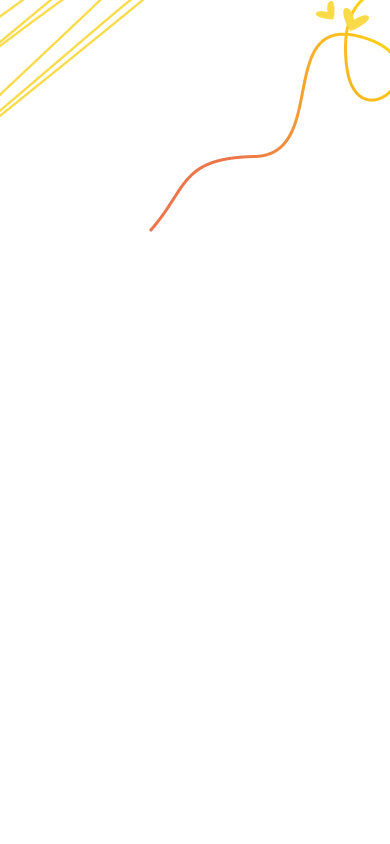
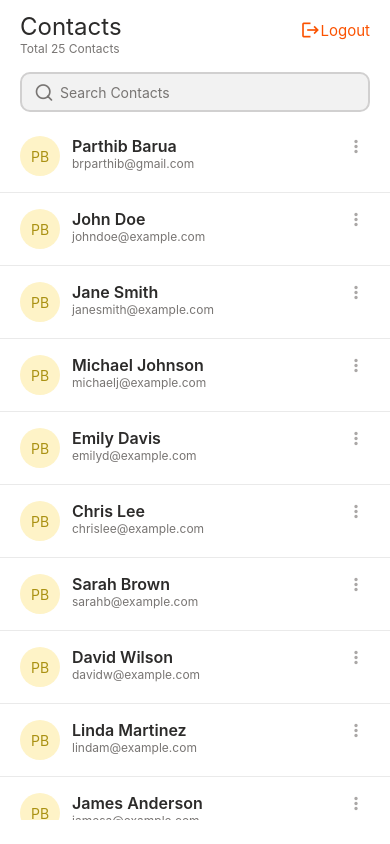
Before and after one commit to Brparthib/ReactNativeApp, a React Native app: screen / in a window 390 px wide. Built offline with nearby package versions, Linux system fonts and the light colour scheme.

Commit message:
contact screen completed

```diff
--- a/App.jsx
+++ b/App.jsx
@@ -1,11 +1,13 @@
 import React from 'react';
 import {View} from 'react-native';
 import LoginScreen from './src/screens/LoginScreen';
+import ContactScreen from './src/screens/ContactScreen';
 
 const App = () => {
   return (
     <View>
-      <LoginScreen />
+      {/* <LoginScreen /> */}
+      <ContactScreen />
     </View>
   );
 };
--- a/package.json
+++ b/package.json
@@ -12,10 +12,11 @@
   "dependencies": {
     "nativewind": "^2.0.11",
     "react": "18.3.1",
-    "react-native": "0.75.4"
+    "react-native": "0.75.4",
+    "react-native-vector-icons": "^10.2.0"
   },
   "devDependencies": {
-    "@babel/core": "^7.20.0",
+    "@babel/core": "^7.25.7",
     "@babel/preset-env": "^7.20.0",
     "@babel/runtime": "^7.20.0",
     "@react-native/babel-preset": "0.75.4",
@@ -25,6 +26,7 @@
     "@types/react": "^18.2.6",
     "@types/react-test-renderer": "^18.0.0",
     "babel-jest": "^29.6.3",
+    "babel-preset-react-native": "^4.0.1",
     "eslint": "^8.19.0",
     "jest": "^29.6.3",
     "prettier": "2.8.8",
--- /dev/null
+++ b/src/components/ContactItem.jsx
@@ -0,0 +1,29 @@
+import {View, Text, TouchableOpacity} from 'react-native';
+import React from 'react';
+import MaterialCommunityIcons from 'react-native-vector-icons/MaterialCommunityIcons';
+import {styles} from './style';
+
+const ContactItem = ({name, email}) => {
+  return (
+    <View style={styles.contactItem}>
+      <View style={styles.contactItemUser}>
+        <Text className="text-[#AA9113] text-[14px] font-600">PB</Text>
+      </View>
+      <View style={styles.contactItemText}>
+        <Text className="text-[16px] font-[600] text-secondary">{name}</Text>
+        <Text className="text-[12px] font-[400] text-[#787573]">{email}</Text>
+      </View>
+      <View style={styles.contactDotsIcon}>
+        <TouchableOpacity>
+          <MaterialCommunityIcons
+            name="dots-vertical"
+            size={20}
+            color="#AAA7A6"
+          />
+        </TouchableOpacity>
+      </View>
+    </View>
+  );
+};
+
+export default ContactItem;
--- /dev/null
+++ b/src/components/ContactList.jsx
@@ -0,0 +1,16 @@
+import { ScrollView} from 'react-native';
+import React from 'react';
+import ContactItem from './ContactItem';
+import {users} from './users';
+
+const ContactList = () => {
+  return (
+    <ScrollView>
+        {
+            users.map((user) => <ContactItem name={user.name} email={user.email} />)
+        }
+    </ScrollView>
+  );
+};
+
+export default ContactList;
--- /dev/null
+++ b/src/components/SearchBar.jsx
@@ -0,0 +1,27 @@
+import {TextInput, View} from 'react-native';
+import React, {useState} from 'react';
+import Feather from 'react-native-vector-icons/Feather';
+import {styles} from './style';
+
+const SearchBar = () => {
+  const [searchInput, setSearchInput] = useState('');
+  return (
+    <View style={styles.searchInputContainer}>
+      <Feather
+        style={styles.searchIcon}
+        name="search"
+        size={20}
+        color="#787573"
+      />
+      <TextInput
+        style={styles.searchInput}
+        value={searchInput}
+        onChangeText={setSearchInput}
+        placeholder="Search Contacts"
+        placeholderTextColor="#787573"
+      />
+    </View>
+  );
+};
+
+export default SearchBar;
--- /dev/null
+++ b/src/components/style.js
@@ -0,0 +1,125 @@
+import {Dimensions, StyleSheet} from 'react-native';
+
+const {height: screenHeight} = Dimensions.get('window');
+const windowWidth = Dimensions.get('window').width;
+
+export const styles = StyleSheet.create({
+  loginContainer: {
+    flexDirection: 'row',
+    alignItems: 'center',
+    justifyContent: 'center',
+    marginVertical: 20,
+    width: 258,
+    alignSelf: 'center',
+  },
+  line: {
+    flex: 1,
+    height: 1,
+    backgroundColor: '#818688',
+  },
+  text: {
+    marginHorizontal: 13,
+    fontSize: 14,
+    color: '#818688',
+  },
+  buttonContainer: {
+    flexDirection: 'row',
+    flexWrap: 'wrap',
+    justifyContent: 'space-between',
+  },
+  button: {
+    backgroundColor: '#ffffff',
+    borderColor: '#EAEAEA',
+    borderWidth: 1,
+    paddingVertical: 15,
+    borderRadius: 12,
+    justifyContent: 'center',
+    alignItems: 'center',
+    flexBasis: '48%',
+  },
+  icon: {
+    width: 22,
+    height: 22,
+  },
+
+  contactTitleContainer: {
+    flexDirection: 'row',
+    justifyContent: 'between',
+    paddingVertical: 12,
+    height: 60,
+    paddingHorizontal: 20,
+  },
+
+  searchBarContainer: {
+    height: 60,
+    paddingTop: 12,
+    paddingHorizontal: 20,
+    position: 'relative',
+  },
+
+  searchInputContainer: {
+    flexDirection: 'row',
+    alignItems: 'center',
+    backgroundColor: '#f2f2f2',
+    borderWidth: 2,
+    borderColor: '#D1D0D0',
+    borderRadius: 10,
+    height: 40,
+    paddingHorizontal: 10,
+    position: 'relative',
+  },
+
+  searchIcon: {
+    position: 'absolute',
+    left: 12,
+  },
+
+  searchInput: {
+    flex: 1,
+    paddingLeft: 28,
+    fontSize: 14,
+    fontWeight: '400',
+    color: '#000',
+  },
+
+  listContainer: {
+    height: screenHeight - 144,
+    marginBottom: 1,
+    backgroundColor: '#EAEAEA',
+  },
+
+  iconButton: {
+    flexDirection: 'row',
+    alignItems: 'center',
+    justifyContent: 'flex-end',
+    width: 100,
+  },
+
+  contactItem: {
+    flexDirection: 'row',
+    alignContent: 'center',
+    paddingHorizontal: 20,
+    paddingVertical: 16,
+    backgroundColor: '#ffffff',
+    marginBottom: 1,
+    width: '100%',
+  },
+
+  contactItemUser: {
+    width: 40,
+    height: 40,
+    backgroundColor: '#FEF3C7',
+    borderRadius: 20,
+    justifyContent: 'center',
+    alignItems: 'center',
+  },
+
+  contactItemText: {
+    width: windowWidth - 104,
+    paddingHorizontal: 12,
+  },
+
+  contactDotsIcon: {
+    width: 20,
+  },
+});
--- /dev/null
+++ b/src/components/users.js
@@ -0,0 +1,12 @@
+export const users = [
+  {id: '1', name: 'Parthib Barua', email: 'brparthib@gmail.com'},
+  {id: '2', name: 'John Doe', email: 'johndoe@example.com'},
+  {id: '3', name: 'Jane Smith', email: 'janesmith@example.com'},
+  {id: '4', name: 'Michael Johnson', email: 'michaelj@example.com'},
+  {id: '5', name: 'Emily Davis', email: 'emilyd@example.com'},
+  {id: '6', name: 'Chris Lee', email: 'chrislee@example.com'},
+  {id: '7', name: 'Sarah Brown', email: 'sarahb@example.com'},
+  {id: '8', name: 'David Wilson', email: 'davidw@example.com'},
+  {id: '9', name: 'Linda Martinez', email: 'lindam@example.com'},
+  {id: '10', name: 'James Anderson', email: 'jamesa@example.com'},
+];
--- a/src/screens/ContactScreen.jsx
+++ b/src/screens/ContactScreen.jsx
@@ -1,12 +1,39 @@
-import { View, Text } from 'react-native'
-import React from 'react'
+import {View, Text, TouchableOpacity} from 'react-native';
+import React from 'react';
+import ContactList from '../components/ContactList';
+import {styles} from '../components/style';
+import SearchBar from '../components/SearchBar';
+import MaterialIcons from 'react-native-vector-icons/MaterialIcons';
 
 const ContactScreen = () => {
   return (
-    <View>
-      <Text>ContactScreen</Text>
+    <View className="bg-white">
+      <View style={styles.contactTitleContainer}>
+        <View className="w-8/12">
+          <Text className="text-[24px] text-secondary font-700">Contacts</Text>
+          <Text className="text-[12px] text-[#787573] 400">
+            Total 25 Contacts
+          </Text>
+        </View>
+        <View style={styles.iconButton} className="w-4/12">
+          <MaterialIcons
+            className="ml-2"
+            name="logout"
+            size={20}
+            color="#FB5200"
+          />
+          <TouchableOpacity>
+            <Text className="text-primary text-[15px] font-600">Logout</Text>
+          </TouchableOpacity>
+        </View>
+      </View>
+      <View style={styles.searchBarContainer}>
+        <SearchBar />
+      </View>
+      <View style={styles.listContainer}>
+        <ContactList />
+      </View>
     </View>
-  )
-}
-
-export default ContactScreen
+  );
+};
+export default ContactScreen;
--- a/src/screens/LoginScreen.jsx
+++ b/src/screens/LoginScreen.jsx
@@ -1,15 +1,19 @@
 import {View, Text, TextInput, TouchableOpacity, Image} from 'react-native';
 import React, {useState} from 'react';
+import { styles } from '../components/style';
 
 const LoginScreen = () => {
   const [email, setEmail] = useState('');
   const [password, setPassword] = useState('');
+  const handleLogin = () => {
+    console.log('Email: ', email);
+    console.log('Password: ', password);
+    setEmail('');
+    setPassword('');
+  };
   return (
     <View className="bg-primary h-full relative">
-      <Image
-        className="absolute"
-        source={require('../assets/vector1.png')}
-      />
+      <Image className="absolute" source={require('../assets/vector1.png')} />
       <Image
         className="absolute right-0"
         source={require('../assets/vector2.png')}
@@ -48,7 +52,9 @@ const LoginScreen = () => {
             />
           </View>
           <View>
-            <TouchableOpacity className="bg-primary py-[15px] rounded-full w-full">
+            <TouchableOpacity
+              onPress={handleLogin}
+              className="bg-primary py-[15px] rounded-full w-full">
               <Text className="text-center text-[#ffffff] text-[16px] font-600">
                 Log in
               </Text>
@@ -57,17 +63,12 @@ const LoginScreen = () => {
         </View>
 
         <View className="gap-4">
-          <View style={styles.container}>
+          <View style={styles.loginContainer}>
             <View style={styles.line} />
             <Text style={styles.text}>Or, Log in with</Text>
             <View style={styles.line} />
           </View>
-          <View
-            style={{
-              flexDirection: 'row',
-              flexWrap: 'wrap',
-              justifyContent: 'space-between',
-            }}>
+          <View style={styles.buttonContainer}>
             <TouchableOpacity style={styles.button}>
               <Image
                 style={styles.icon}
@@ -87,39 +88,4 @@ const LoginScreen = () => {
   );
 };
 
-const styles = {
-  container: {
-    flexDirection: 'row',
-    alignItems: 'center',
-    justifyContent: 'center',
-    marginVertical: 20,
-    width: 258,
-    alignSelf: 'center',
-  },
-  line: {
-    flex: 1,
-    height: 1,
-    backgroundColor: '#818688',
-  },
-  text: {
-    marginHorizontal: 13,
-    fontSize: 14,
-    color: '#818688',
-  },
-  button: {
-    backgroundColor: '#ffffff',
-    borderColor: '#EAEAEA',
-    borderWidth: 1,
-    paddingVertical: 15,
-    borderRadius: 12,
-    justifyContent: 'center',
-    alignItems: 'center',
-    flexBasis: '48%',
-  },
-  icon: {
-    width: 22,
-    height: 22,
-  },
-};
-
 export default LoginScreen;
```
Also changed, not shown: 2 other files (tests, documents, lock files or other folders).
